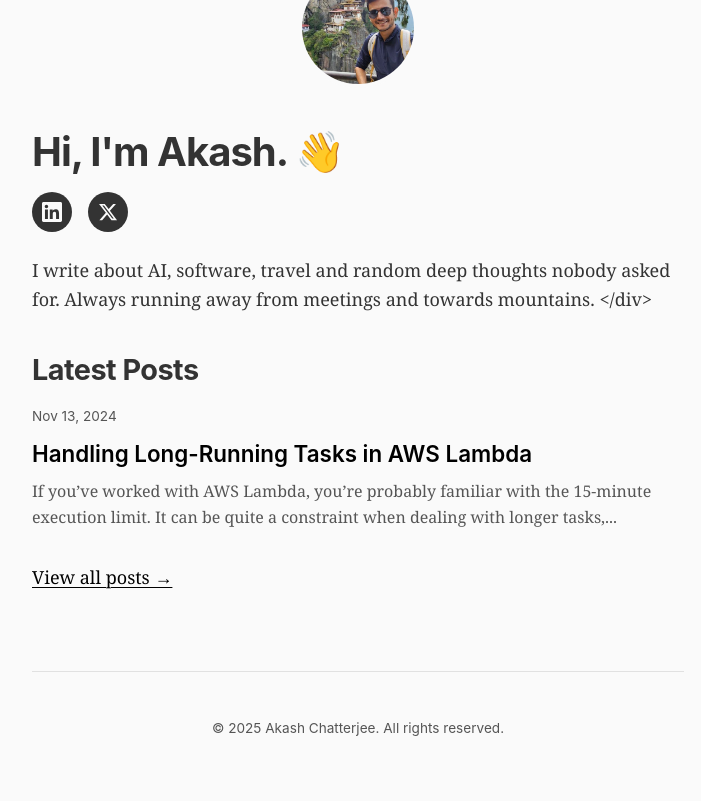
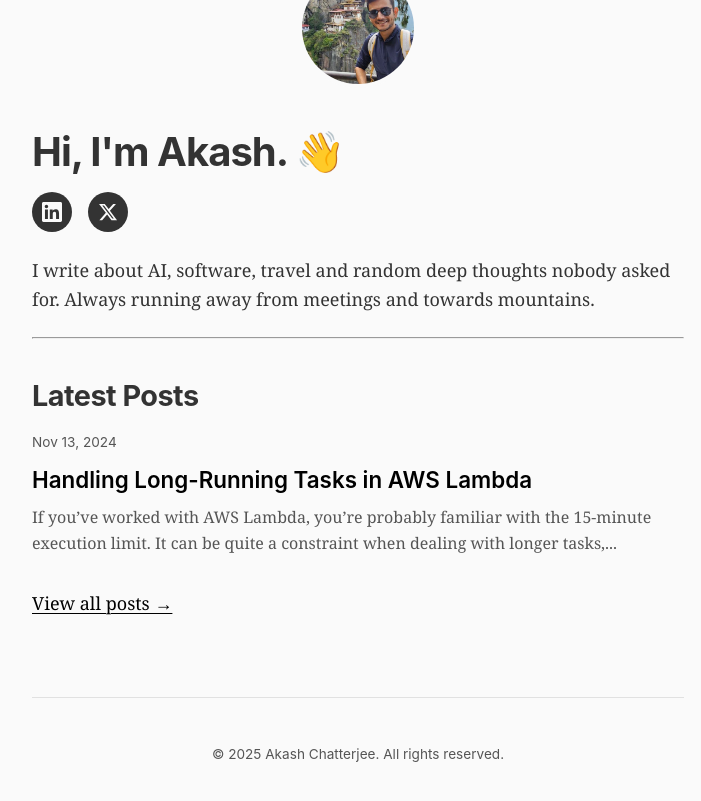
Before and after one commit to AkashChatterjee/akashchatterjee.github.io, a Jekyll site: the page built from index.md, in a window 1280 px wide, cut to the strip 316-1138 px from the top of the page. Shown: the top 801 px of the strip, without its empty margins (282-983 px from the left). Built offline with Jekyll 4.4.1, drawn with Linux system fonts in a browser that asks for light colours.

Commit message:
Theme change

```diff
--- a/index.md
+++ b/index.md
@@ -28,8 +28,8 @@ title: home
 
 I write about AI, software, travel and random deep thoughts nobody asked for.
 Always running away from meetings and towards mountains.
-</div>
 
+---
 
 ## Latest Posts
 
```
